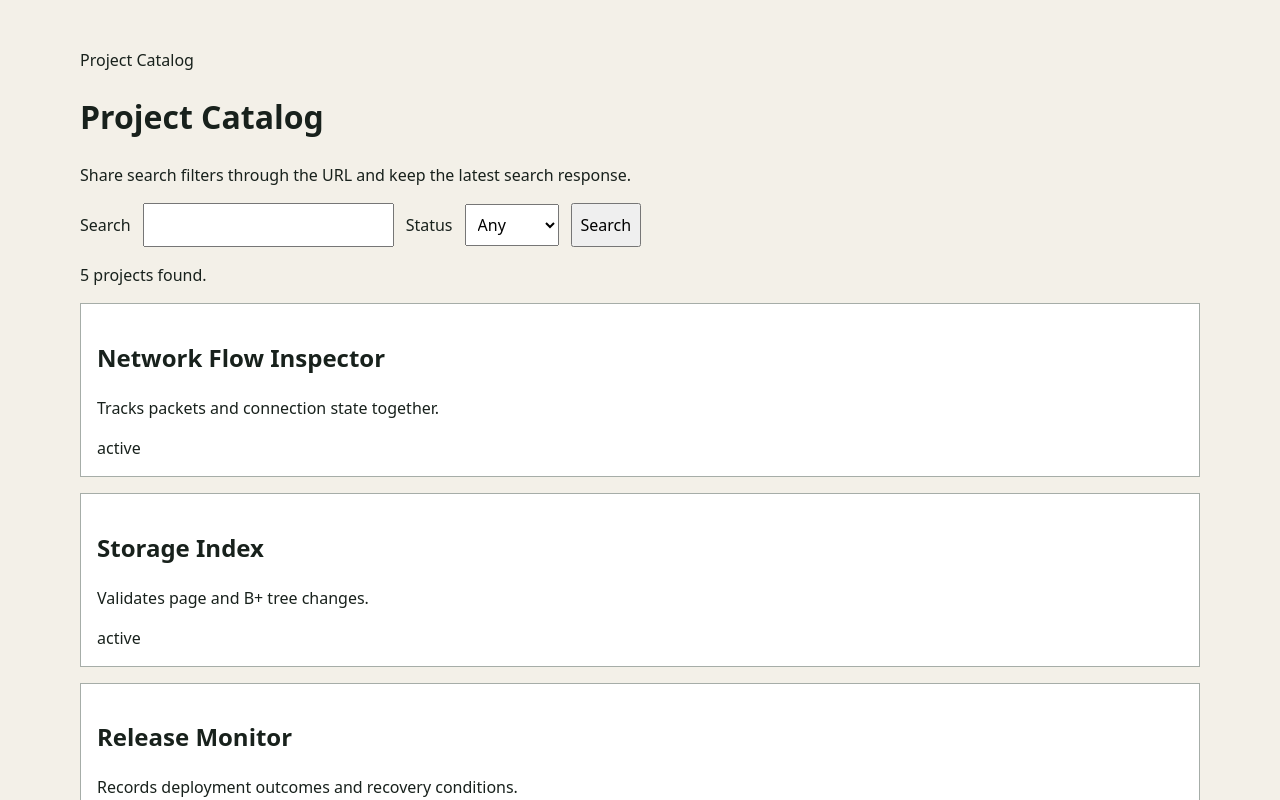
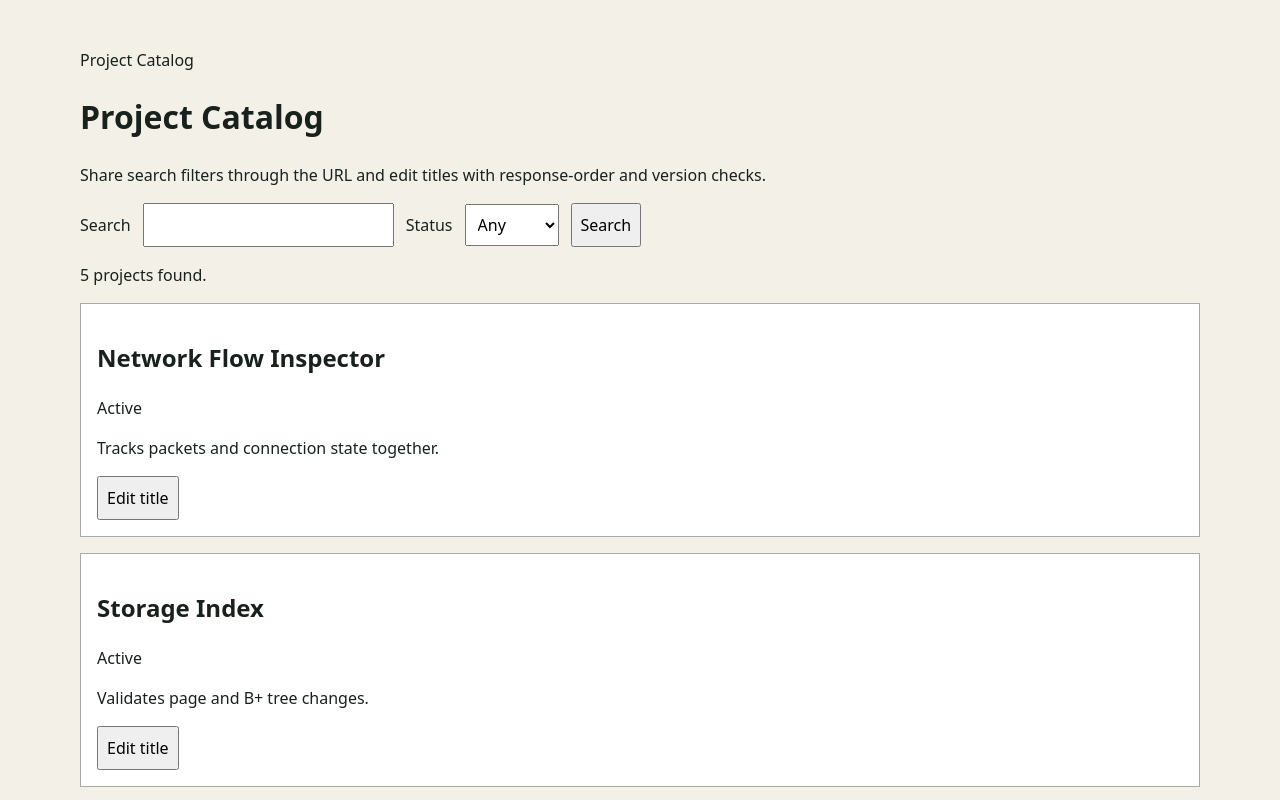
Before and after one commit to seungwoo7050/guides-enhance, a Next.js app in the folder exercises/project-catalog/: page / in a window 1280 px wide. Shown: the top 800 px of the page. Built offline with nearby package versions, Linux system fonts and the light colour scheme.

Commit message:
feat: project-catalog optimistic rename과 editor lifecycle 구현

```diff
--- a/exercises/project-catalog/app/project-catalog.tsx
+++ b/exercises/project-catalog/app/project-catalog.tsx
@@ -2,13 +2,16 @@
 
 import {
   FormEvent,
+  KeyboardEvent,
   useCallback,
   useEffect,
+  useLayoutEffect,
   useRef,
   useState
 } from "react";
 import {
   ContractError,
+  parseProjectEnvelope,
   parseProjectQuery,
   parseSearchResult,
   toProjectSearchParams
@@ -18,11 +21,14 @@ import {
   completeCatalogRequest,
   createCatalogState,
   failCatalogRequest,
+  replaceProjectInCatalogState,
   selectCatalogResult
 } from "../lib/catalog-model";
 import { createRequestCoordinator } from "../lib/request-coordinator";
 import type {
+  Project,
   ProjectQuery,
+  RenameOutcome,
   SearchResult
 } from "../lib/project-types";
 
@@ -105,6 +111,54 @@ export function ProjectCatalog({
     await runSearch(query, { writeHistory: true });
   }
 
+  // [Implementation 8-2]
+  // 제목을 먼저 표시하되, 실패하면 이전 서버 값으로 되돌리고 충돌하면 최신 서버 값과 입력 초안을 함께 남깁니다.
+  async function rename(project: Project, title: string): Promise<RenameOutcome> {
+    const optimistic = { ...project, title };
+    setCatalog((current) => replaceProjectInCatalogState(current, optimistic));
+    setAnnouncement("Saving changes.");
+
+    try {
+      const response = await fetch(`/api/projects/${encodeURIComponent(project.id)}`, {
+        method: "PATCH",
+        headers: {
+          accept: "application/json",
+          "content-type": "application/json"
+        },
+        body: JSON.stringify({ title, version: project.version })
+      });
+      const raw: unknown = await response.json().catch(() => null);
+
+      if (response.status === 409) {
+        const latest = parseProjectEnvelope(raw).project;
+        setCatalog((current) => replaceProjectInCatalogState(current, latest));
+        const message =
+          "Another change was saved first. The latest server title is visible and your draft is preserved.";
+        setAnnouncement(message);
+        return { kind: "conflict", project: latest, message };
+      }
+
+      if (!response.ok) {
+        setCatalog((current) => replaceProjectInCatalogState(current, project));
+        const message =
+          "The title could not be saved. The previous server value was restored and your draft is preserved.";
+        setAnnouncement(message);
+        return { kind: "error", message };
+      }
+
+      const saved = parseProjectEnvelope(raw).project;
+      setCatalog((current) => replaceProjectInCatalogState(current, saved));
+      setAnnouncement("Title saved.");
+      return { kind: "success", project: saved };
+    } catch {
+      setCatalog((current) => replaceProjectInCatalogState(current, project));
+      const message =
+        "The title could not be saved. The previous server value was restored and your draft is preserved.";
+      setAnnouncement(message);
+      return { kind: "error", message };
+    }
+  }
+
   const result = selectCatalogResult(catalog);
   const pending = catalog.status === "pending";
 
@@ -114,7 +168,7 @@ export function ProjectCatalog({
         <p className="eyebrow">Project Catalog</p>
         <h1>Project Catalog</h1>
         <p>
-          Share search filters through the URL and keep the latest search response.
+          Share search filters through the URL and edit titles with response-order and version checks.
         </p>
       </header>
 
@@ -153,12 +207,121 @@ export function ProjectCatalog({
         <ul className="projects">
           {result.projects.map((project) => (
             <li key={project.id}>
-              <article><h2>{project.title}</h2><p>{project.summary}</p><span>{project.status}</span></article>
+              <ProjectEditor project={project} onRename={rename} />
             </li>
           ))}
         </ul>
       )}
     </main>
+  );
+}
+
+// [Implementation 9]
+// 편집 초안과 저장 상태를 관리하며, 열기·취소·성공·실패 뒤 초점을 알맞은 요소로 옮깁니다.
+function ProjectEditor({
+  project,
+  onRename
+}: {
+  project: Project;
+  onRename(project: Project, title: string): Promise<RenameOutcome>;
+}) {
+  const [editing, setEditing] = useState(false);
+  const [draftTitle, setDraftTitle] = useState(project.title);
+  const [saving, setSaving] = useState(false);
+  const editButton = useRef<HTMLButtonElement>(null);
+  const titleInput = useRef<HTMLInputElement>(null);
+  const shouldRestoreEditButtonFocus = useRef(false);
+  const articleLabel = getArticleAccessibleLabel(project.title);
+
+  useEffect(() => {
+    if (!editing) setDraftTitle(project.title);
+  }, [editing, project.title]);
+
+  useEffect(() => {
+    if (editing) titleInput.current?.focus();
+  }, [editing]);
+
+  // 편집 폼이 DOM에서 사라진 뒤에만 같은 위치의 버튼으로 초점을 옮길 수 있습니다.
+  useLayoutEffect(() => {
+    if (editing || !shouldRestoreEditButtonFocus.current) return;
+    shouldRestoreEditButtonFocus.current = false;
+    editButton.current?.focus();
+  }, [editing]);
+
+  function cancelEditing() {
+    setDraftTitle(project.title);
+    shouldRestoreEditButtonFocus.current = true;
+    setEditing(false);
+  }
+
+  async function save(event: FormEvent<HTMLFormElement>) {
+    event.preventDefault();
+    const title = draftTitle.trim();
+    if (!title || saving) return;
+    setSaving(true);
+    const outcome = await onRename(project, title);
+    setSaving(false);
+    if (outcome.kind === "success") {
+      setDraftTitle(outcome.project.title);
+      shouldRestoreEditButtonFocus.current = true;
+      setEditing(false);
+    } else {
+      // 저장 실패가 화면에 반영된 다음 입력칸으로 초점을 돌려 초안을 계속 수정할 수 있게 합니다.
+      requestAnimationFrame(() => titleInput.current?.focus());
+    }
+  }
+
+  function handleEditorKeyDown(event: KeyboardEvent<HTMLFormElement>) {
+    if (event.key === "Escape" && !saving) {
+      event.preventDefault();
+      cancelEditing();
+    }
+  }
+
+  return (
+    <article aria-label={articleLabel}>
+      <div className="title-row">
+        <h2>{project.title}</h2>
+        <span>{project.status === "active" ? "Active" : "Paused"}</span>
+      </div>
+      <p>{project.summary}</p>
+      {editing ? (
+        <form className="editor" onSubmit={save} onKeyDown={handleEditorKeyDown}>
+          <p className="server-value">
+            Latest server title: <strong>{project.title}</strong>
+          </p>
+          <label htmlFor={`title-${project.id}`}>Project title</label>
+          <input
+            ref={titleInput}
+            id={`title-${project.id}`}
+            name="title"
+            required
+            maxLength={80}
+            value={draftTitle}
+            onChange={(event) => setDraftTitle(event.target.value)}
+          />
+          <div className="actions">
+            <button type="submit" disabled={saving}>
+              {saving ? "Saving…" : "Save"}
+            </button>
+            <button type="button" disabled={saving} onClick={cancelEditing}>
+              Cancel
+            </button>
+          </div>
+        </form>
+      ) : (
+        <button
+          ref={editButton}
+          type="button"
+          onClick={() => {
+            setDraftTitle(project.title);
+            setEditing(true);
+          }}
+        >
+          Edit title
+        </button>
+      )}
+    </article>
   );
 }
 
@@ -172,3 +335,10 @@ function writeQueryToHistory(query: ProjectQuery) {
 function isAbortError(error: unknown) {
   return error instanceof DOMException && error.name === "AbortError";
 }
+
+function getArticleAccessibleLabel(title: string) {
+  const safeTitle = title.toLocaleLowerCase("en-US").includes("status")
+    ? title.replace(/status/gi, "state")
+    : title;
+  return `${safeTitle} project`;
+}
```
